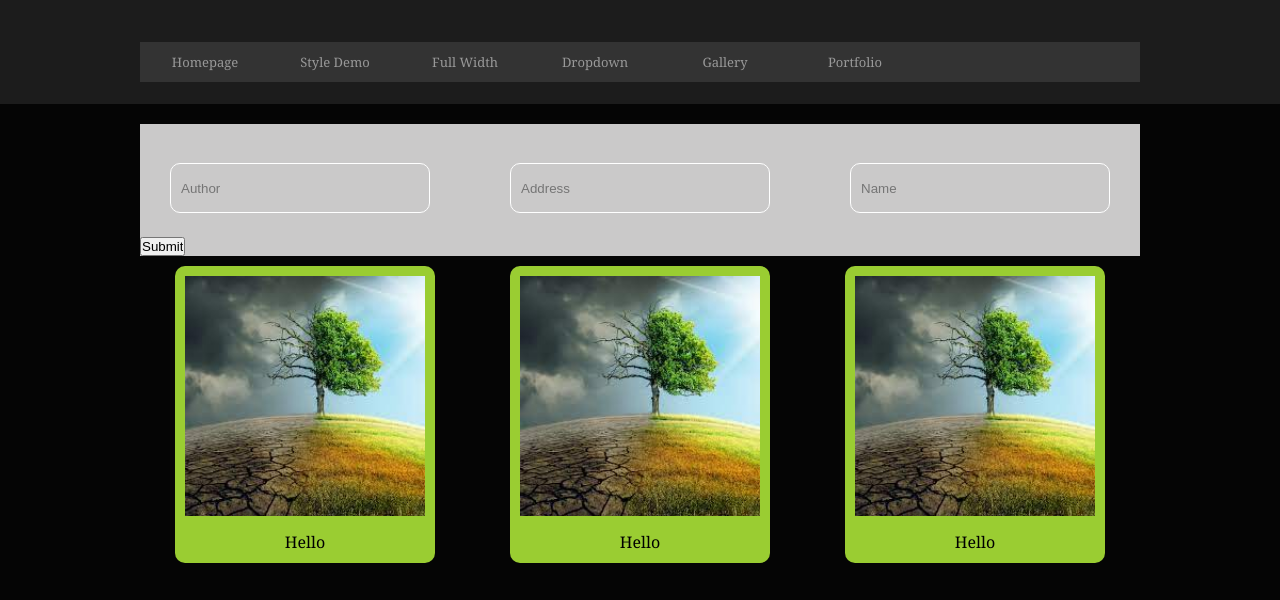
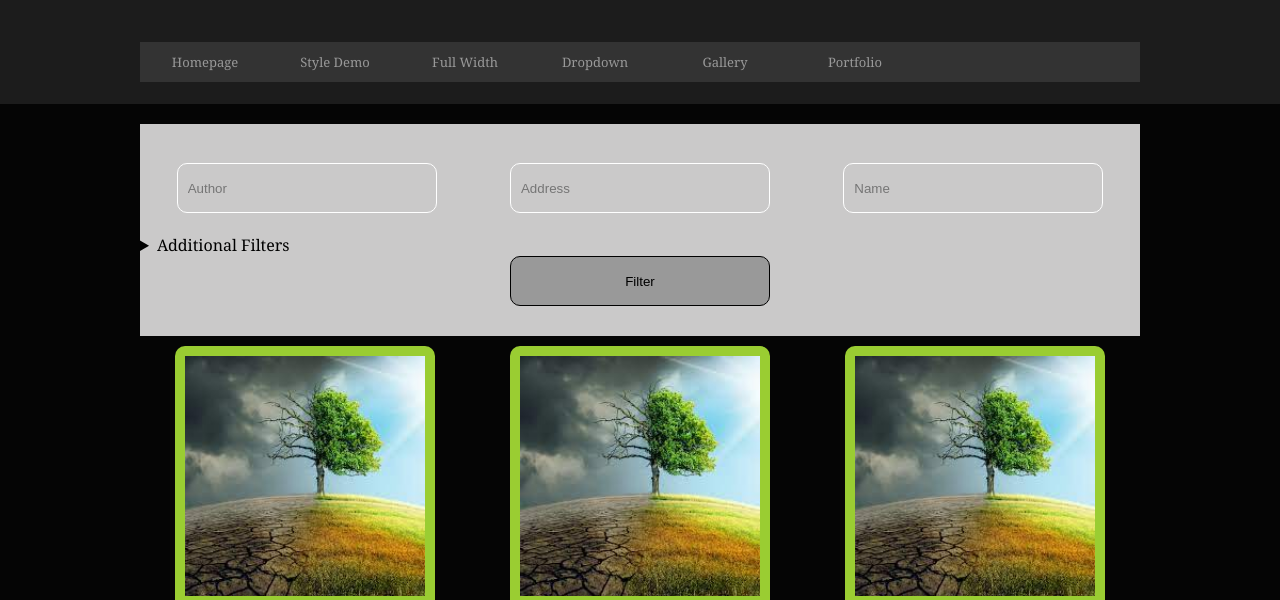
Before and after one commit to altingjonbalaj20/PWWW21-22_Gr11, a website: page template/fourthwebsite.html in a window 1280 px wide. Shown: the part 136-736 px from the top of the page. Drawn offline with Linux system fonts and the light colour scheme.

Commit message:
websajti i katert shtimi i details

```diff
--- a/styles/fourthwebsite/fourthwebsite.css
+++ b/styles/fourthwebsite/fourthwebsite.css
@@ -5,13 +5,18 @@ header{
 .container .form-container{
     padding-top: 20px;
     background-color: #cac9c9;
+    padding-bottom: 30px;
+}
+
+.container .form-container form{
+    display: flex;
+    flex-direction: column;
 }
 
 .filter-container{
     display: flex;
     flex-wrap: wrap;
     justify-content:space-around;
-    gap: 20px;
     margin-bottom: 20px;
 }
 
@@ -51,6 +56,30 @@ header{
     color: transparent;
 }
 
+.form-container form .submit-button{
+    justify-self: center;
+    margin: auto;
+    width: 260px;
+    height: 50px;
+    background: #999999;
+    border-radius: 10px;
+    -webkit-border-radius: 10px;
+    -moz-border-radius: 10px;
+    -ms-border-radius: 10px;
+    -o-border-radius: 10px;
+    border: 1px solid black;
+}
+
+.form-container form .submit-button:hover {
+    background: #050505;
+    transition: all ease-in-out 0.3s;
+    color: #ffff;
+    -webkit-transition: all ease-in-out 0.3s;
+    -moz-transition: all ease-in-out 0.3s;
+    -ms-transition: all ease-in-out 0.3s;
+    -o-transition: all ease-in-out 0.3s;
+}
+
 .photos-container{
     display: inline-flex;
     gap: 40px;
--- a/template/fourthwebsite.html
+++ b/template/fourthwebsite.html
@@ -92,9 +92,17 @@
                             onfocus="onFocus('name-label')" placeholder="Name" class="input input-text" name="name">
                     </div>
                 </div>
-                <input type="submit" value="Submit">
+                <details>
+                    <summary>Additional Filters</summary>
+                    <div class="check-options">
+                        <input id="sh" type="checkbox" name="checkbox[]" value="checkbox1" id=""><label for="sh">Hello</label>
+                        <input type="checkbox" name="checkbox[]" value="checkbox2" id="hello"><label for="hello">Hello2</label>
+                    </div>
+                </details>
+                <input class="submit-button" type="submit" value="Filter">
             </form>
         </div>
+
         <div class="photos-container">
             <div class="photo-container">
                 <figure>
```
